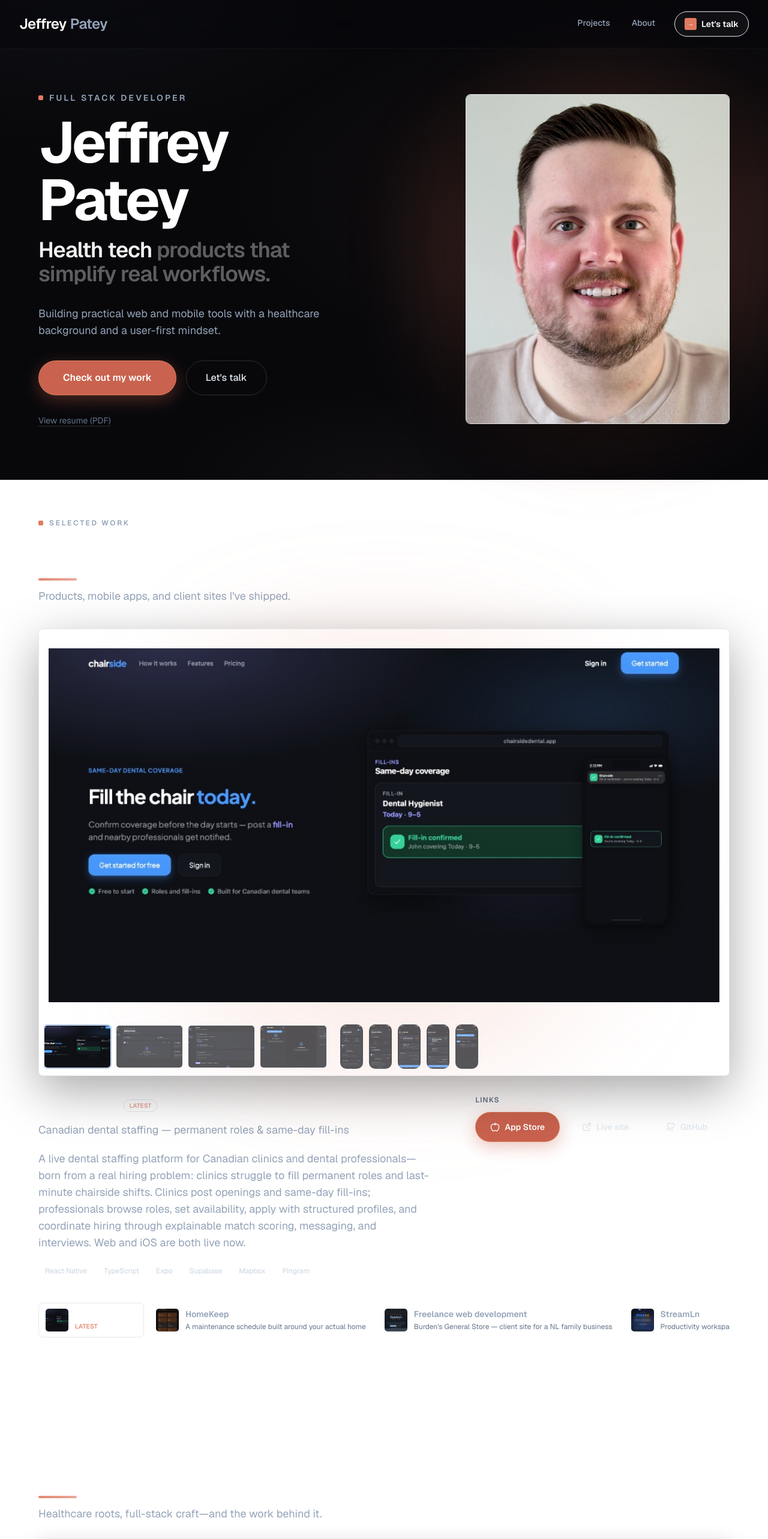
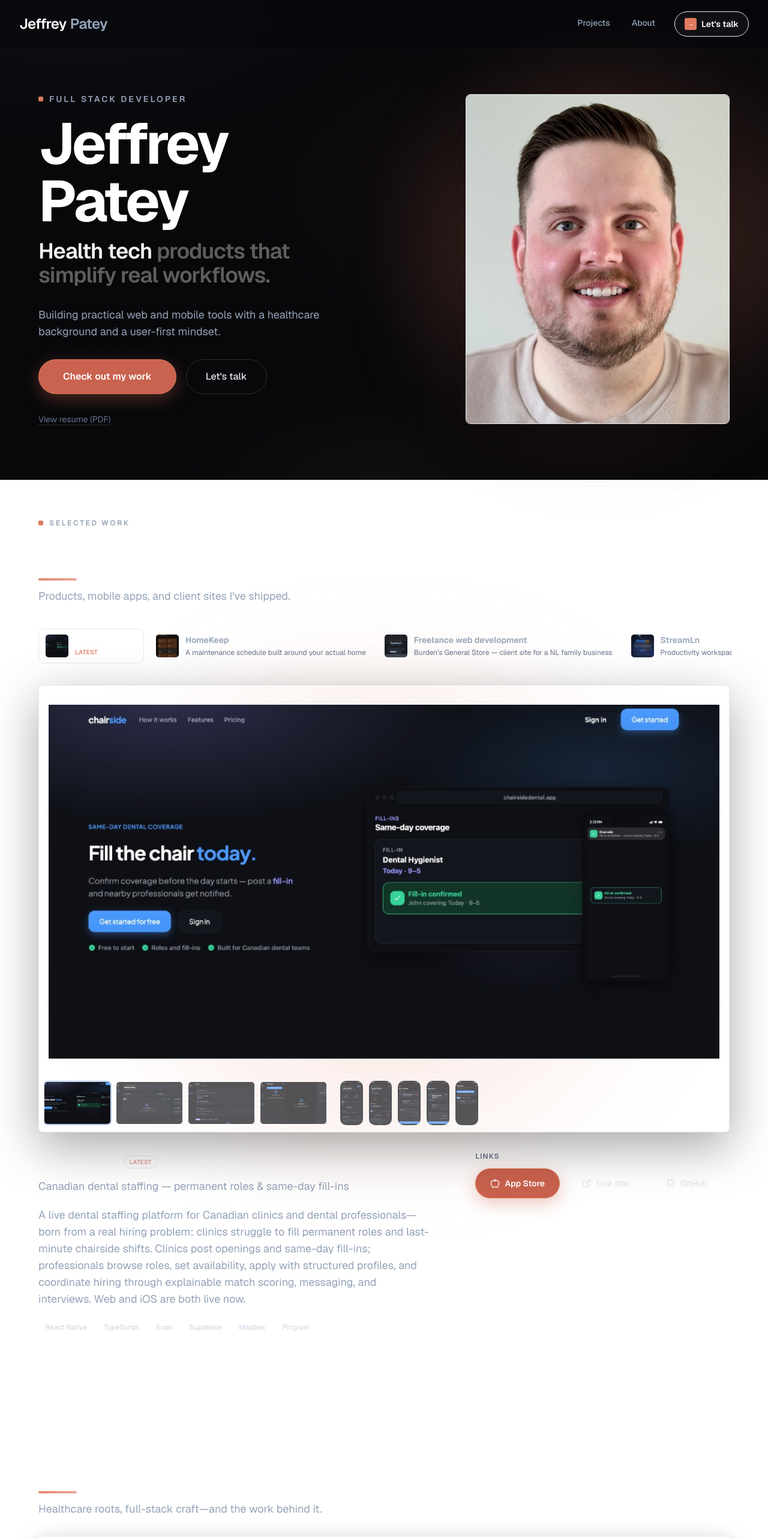
Before and after one commit to jvpatey/portfolio, a Next.js app: page / in a window 1280 px wide. Shown: the top 2566 px of the page at 60% size. Built offline with nearby package versions, Linux system fonts and the light colour scheme; no server answers.

Commit message:
feat(Design): improve mobile responsiveness

```diff
--- a/components/Hero.tsx
+++ b/components/Hero.tsx
@@ -48,7 +48,7 @@ export default function Hero() {
   return (
     <section
       id="hero"
-      className="relative flex min-h-[calc(100dvh-4rem)] items-center overflow-x-clip px-4 py-12 sm:px-6 sm:py-14 lg:px-8 lg:py-16"
+      className="relative flex min-h-[calc(100dvh-4rem)] items-center overflow-x-clip px-4 py-8 sm:px-6 sm:py-12 lg:px-8 lg:py-16"
     >
       <motion.div
         className="relative z-20 mx-auto w-full max-w-6xl"
@@ -56,9 +56,12 @@ export default function Hero() {
         initial="hidden"
         animate="show"
       >
-        <div className="grid w-full grid-cols-1 items-center gap-10 lg:grid-cols-12 lg:gap-x-10 xl:gap-x-14">
-          <div className="flex flex-col gap-7 sm:gap-8 lg:col-span-6">
-            <header className="space-y-3 sm:space-y-4">
+        {/*
+          Mobile: name → portrait → copy/CTAs (face in first viewport)
+          Desktop: text left, portrait right
+        */}
+        <div className="grid w-full grid-cols-1 items-center gap-5 sm:gap-8 lg:grid-cols-12 lg:gap-x-10 xl:gap-x-14">
+          <header className="order-1 space-y-2.5 sm:space-y-4 lg:col-span-6 lg:col-start-1 lg:row-start-1">
             <motion.p
               variants={item}
               className="flex items-center gap-2.5 text-xs font-semibold uppercase tracking-[0.22em] text-slate-400 sm:text-sm"
@@ -72,14 +75,14 @@ export default function Hero() {
 
             <motion.h1
               variants={item}
-                className="text-balance text-5xl font-bold leading-[0.98] tracking-[-0.04em] text-white sm:text-6xl md:text-7xl lg:text-[4.75rem] xl:text-8xl"
+              className="text-balance text-[2.65rem] font-bold leading-[0.98] tracking-[-0.04em] text-white sm:text-6xl md:text-7xl lg:text-[4.75rem] xl:text-8xl"
             >
               Jeffrey Patey
             </motion.h1>
 
             <motion.p
               variants={item}
-                className="max-w-xl text-balance text-2xl font-semibold leading-snug tracking-tight sm:text-3xl md:text-4xl"
+              className="max-w-xl text-balance text-xl font-semibold leading-snug tracking-tight sm:text-3xl md:text-4xl"
             >
               <span className="text-white/95">Health tech</span>
               <span className="text-white/35">
@@ -89,9 +92,12 @@ export default function Hero() {
             </motion.p>
           </header>
 
+          <HeroAside item={item} />
+
+          <div className="order-3 flex flex-col gap-5 sm:gap-6 lg:col-span-6 lg:col-start-1 lg:row-start-2 lg:gap-8">
             <motion.p
               variants={item}
-              className="max-w-lg text-base leading-relaxed text-slate-400 md:text-lg"
+              className="max-w-lg text-sm leading-relaxed text-slate-400 sm:text-base md:text-lg"
             >
               Building practical web and mobile tools with a healthcare
               background and a user-first mindset.
@@ -99,12 +105,12 @@ export default function Hero() {
 
             <motion.div
               variants={item}
-              className="flex flex-col gap-3 pt-1 sm:flex-row sm:flex-wrap sm:items-center sm:gap-4"
+              className="flex flex-col gap-2.5 sm:flex-row sm:flex-wrap sm:items-center sm:gap-4"
             >
               <motion.a
                 href="#projects"
                 onClick={(e) => handleSmoothScroll(e, "#projects")}
-                className="relative inline-flex w-full cursor-pointer items-center justify-center rounded-full border border-orange-300/30 px-10 py-4 text-center text-base font-semibold text-white shadow-[0_8px_28px_rgba(201,98,78,0.36)] transition-[box-shadow,background-color] duration-300 hover:border-orange-200/40 hover:shadow-[0_12px_36px_rgba(201,98,78,0.46)] focus:outline-none focus-visible:ring-2 focus-visible:ring-[var(--accent-primary)]/55 focus-visible:ring-offset-2 focus-visible:ring-offset-[var(--hero-base)] sm:w-auto"
+                className="relative inline-flex w-full cursor-pointer items-center justify-center rounded-full border border-orange-300/30 px-8 py-3.5 text-center text-base font-semibold text-white shadow-[0_8px_28px_rgba(201,98,78,0.36)] transition-[box-shadow,background-color] duration-300 hover:border-orange-200/40 hover:shadow-[0_12px_36px_rgba(201,98,78,0.46)] focus:outline-none focus-visible:ring-2 focus-visible:ring-[var(--accent-primary)]/55 focus-visible:ring-offset-2 focus-visible:ring-offset-[var(--hero-base)] sm:w-auto sm:px-10 sm:py-4"
                 style={{ backgroundColor: "var(--cta-solid)" }}
                 whileHover={
                   reduceMotion
@@ -123,7 +129,7 @@ export default function Hero() {
               <a
                 href="#contact"
                 onClick={(e) => handleSmoothScroll(e, "#contact")}
-                className="inline-flex w-full items-center justify-center rounded-full border border-white/15 px-8 py-4 text-base font-medium text-slate-200 transition-colors hover:border-white/25 hover:bg-white/[0.04] sm:w-auto"
+                className="inline-flex w-full items-center justify-center rounded-full border border-white/15 px-8 py-3.5 text-base font-medium text-slate-200 transition-colors hover:border-white/25 hover:bg-white/[0.04] sm:w-auto sm:py-4"
               >
                 Let&apos;s talk
               </a>
@@ -140,8 +146,6 @@ export default function Hero() {
               </a>
             </motion.p>
           </div>
-
-          <HeroAside item={item} />
         </div>
       </motion.div>
     </section>
--- a/components/HeroAside.tsx
+++ b/components/HeroAside.tsx
@@ -9,13 +9,12 @@ export default function HeroAside({ item }: { item: Variants }) {
   return (
     <motion.aside
       variants={item}
-      className="relative mt-12 flex justify-center overflow-visible lg:col-span-6 lg:mt-0 lg:justify-end"
+      className="relative order-2 flex justify-center overflow-visible lg:col-span-6 lg:col-start-7 lg:row-span-2 lg:row-start-1 lg:mt-0 lg:justify-end"
       aria-label="Portrait"
     >
-      <div className="relative mx-auto w-full max-w-[380px] overflow-visible sm:max-w-[420px] lg:mx-0 lg:max-w-none lg:w-[min(100%,440px)]">
-        {/* Copper glow sits behind the frame — must not be clipped by parents */}
+      <div className="relative mx-auto w-full max-w-[280px] overflow-visible sm:max-w-[340px] lg:mx-0 lg:max-w-none lg:w-[min(100%,440px)]">
         <div
-          className="pointer-events-none absolute left-1/2 top-1/2 z-0 h-[160%] w-[160%] -translate-x-1/2 -translate-y-1/2 rounded-full blur-2xl"
+          className="pointer-events-none absolute left-1/2 top-1/2 z-0 h-[140%] w-[140%] -translate-x-1/2 -translate-y-1/2 rounded-full blur-2xl sm:h-[160%] sm:w-[160%]"
           style={{
             background:
               "radial-gradient(circle at center, rgba(224,122,95,0.55) 0%, rgba(224,122,95,0.22) 32%, rgba(224,122,95,0.08) 52%, transparent 70%)",
@@ -39,7 +38,7 @@ export default function HeroAside({ item }: { item: Variants }) {
             fill
             priority
             className="object-cover object-[center_20%]"
-            sizes="(min-width: 1024px) 440px, 90vw"
+            sizes="(min-width: 1024px) 440px, (min-width: 640px) 340px, 280px"
           />
           <div
             className="pointer-events-none absolute inset-0 bg-gradient-to-t from-[var(--hero-base)]/25 via-transparent to-transparent"
--- a/components/MediaCarousel.tsx
+++ b/components/MediaCarousel.tsx
@@ -5,6 +5,7 @@ import {
   useEffect,
   useRef,
   useState,
+  type TouchEvent,
   type TransitionEvent,
 } from "react";
 import Image from "next/image";
@@ -24,22 +25,34 @@ interface MediaCarouselProps {
 }
 
 const EASE = "cubic-bezier(0.22, 1, 0.36, 1)";
+const SWIPE_THRESHOLD = 48;
+
+function nearActive(
+  index: number,
+  active: number,
+  underlay: number | null,
+  length: number,
+) {
+  if (index === active || index === underlay) return true;
+  if (length <= 1) return index === active;
+  const prev = (active - 1 + length) % length;
+  const next = (active + 1) % length;
+  return index === prev || index === next;
+}
 
 export default function MediaCarousel({ items, alt }: MediaCarouselProps) {
   const reduceMotion = useReducedMotion();
   const durationMs = reduceMotion ? 0 : 420;
 
-  /** Fully visible slide (and the one that remains on top after a fade). */
   const [active, setActive] = useState(0);
-  /** Previous slide held opaque underneath during the fade — never animated. */
   const [underlay, setUnderlay] = useState<number | null>(null);
-  /** Active slide opacity target; starts false on navigate, then true to fade in. */
   const [topOpaque, setTopOpaque] = useState(true);
 
   const videoRefs = useRef<(HTMLVideoElement | null)[]>([]);
   const clearTimer = useRef<ReturnType<typeof setTimeout> | null>(null);
   const raf1 = useRef<number | null>(null);
   const raf2 = useRef<number | null>(null);
+  const touchStartX = useRef<number | null>(null);
 
   const busy = underlay !== null;
 
@@ -53,7 +66,6 @@ export default function MediaCarousel({ items, alt }: MediaCarouselProps) {
   };
 
   const settle = useCallback(() => {
-    // Drop underlay only after top is solid — top layer never unmounts/swaps.
     setUnderlay(null);
     setTopOpaque(true);
   }, []);
@@ -65,12 +77,10 @@ export default function MediaCarousel({ items, alt }: MediaCarouselProps) {
       videoRefs.current[active]?.pause();
       clearScheduled();
 
-      // Hold current as opaque underlay; mount next on top at opacity 0.
       setUnderlay(active);
       setActive(next);
       setTopOpaque(false);
 
-      // Two rAFs so the browser paints opacity 0 before transitioning to 1.
       raf1.current = requestAnimationFrame(() => {
         raf2.current = requestAnimationFrame(() => {
           setTopOpaque(true);
@@ -86,6 +96,7 @@ export default function MediaCarousel({ items, alt }: MediaCarouselProps) {
     setActive(0);
     setUnderlay(null);
     setTopOpaque(true);
+    touchStartX.current = null;
   }, [items]);
 
   useEffect(() => {
@@ -109,6 +120,24 @@ export default function MediaCarousel({ items, alt }: MediaCarouselProps) {
     settle();
   };
 
+  const onTouchStart = (event: TouchEvent) => {
+    touchStartX.current = event.changedTouches[0]?.clientX ?? null;
+  };
+
+  const onTouchEnd = (event: TouchEvent) => {
+    if (touchStartX.current === null || busy || items.length < 2) return;
+    const endX = event.changedTouches[0]?.clientX;
+    if (endX === undefined) return;
+    const delta = endX - touchStartX.current;
+    touchStartX.current = null;
+    if (Math.abs(delta) < SWIPE_THRESHOLD) return;
+    if (delta < 0) {
+      goTo((active + 1) % items.length);
+    } else {
+      goTo((active - 1 + items.length) % items.length);
+    }
+  };
+
   const carouselArrowBtn =
     "absolute top-1/2 z-30 flex -translate-y-1/2 touch-manipulation items-center justify-center rounded-full border border-white/10 bg-[var(--hero-base)]/90 p-2 text-white shadow-[0_8px_32px_rgba(0,0,0,0.25),inset_0_1px_0_rgba(255,255,255,0.04)] backdrop-blur-sm transition-[opacity,background-color,border-color] duration-300 hover:border-white/15 hover:bg-[var(--surface-1)] disabled:opacity-50 sm:p-2.5 opacity-100 sm:opacity-0 sm:group-hover:opacity-100";
 
@@ -119,11 +148,11 @@ export default function MediaCarousel({ items, alt }: MediaCarouselProps) {
           type="button"
           onClick={() => goTo((active - 1 + items.length) % items.length)}
           disabled={busy}
-          className={`left-2 ${carouselArrowBtn}`}
+          className={`left-1.5 sm:left-2 ${carouselArrowBtn}`}
           aria-label="Previous media"
         >
           <svg
-            className="h-6 w-6"
+            className="h-5 w-5 sm:h-6 sm:w-6"
             fill="none"
             stroke="currentColor"
             viewBox="0 0 24 24"
@@ -138,13 +167,20 @@ export default function MediaCarousel({ items, alt }: MediaCarouselProps) {
         </button>
       ) : null}
 
-      <div className="relative aspect-[16/10] w-full overflow-hidden rounded-md bg-transparent sm:aspect-[16/9]">
+      {/* Taller on phones so mobile screenshots read larger */}
+      <div
+        className="relative aspect-[4/5] w-full overflow-hidden rounded-md bg-transparent touch-pan-y sm:aspect-[16/10] md:aspect-[16/9]"
+        onTouchStart={onTouchStart}
+        onTouchEnd={onTouchEnd}
+      >
         {items.map((item, index) => {
+          if (!nearActive(index, active, underlay, items.length)) {
+            return null;
+          }
+
           const isActive = index === active;
           const isUnderlay = index === underlay;
 
-          // Active fades in on top. Underlay stays fully opaque with no transition.
-          // Everything else stays mounted at opacity 0 for decode cache.
           let opacity = 0;
           let zIndex = 0;
           let transition = "none";
@@ -181,7 +217,7 @@ export default function MediaCarousel({ items, alt }: MediaCarouselProps) {
                   width={1600}
                   height={900}
                   sizes="(max-width: 768px) 100vw, (max-width: 1280px) 90vw, 1152px"
-                  priority={index <= 1}
+                  priority={index === 0}
                   draggable={false}
                   className="h-full w-full rounded-sm object-contain"
                 />
@@ -212,11 +248,11 @@ export default function MediaCarousel({ items, alt }: MediaCarouselProps) {
           type="button"
           onClick={() => goTo((active + 1) % items.length)}
           disabled={busy}
-          className={`right-2 ${carouselArrowBtn}`}
+          className={`right-1.5 sm:right-2 ${carouselArrowBtn}`}
           aria-label="Next media"
         >
           <svg
-            className="h-6 w-6"
+            className="h-5 w-5 sm:h-6 sm:w-6"
             fill="none"
             stroke="currentColor"
             viewBox="0 0 24 24"
@@ -232,16 +268,20 @@ export default function MediaCarousel({ items, alt }: MediaCarouselProps) {
       ) : null}
 
       {items.length > 1 ? (
-        <div className="mt-3 flex w-full items-center gap-2 overflow-x-auto pb-0.5 [scrollbar-width:thin]">
+        <div className="-mx-1 mt-3 flex w-[calc(100%+0.5rem)] items-center gap-2 overflow-x-auto px-1 pb-0.5 [scrollbar-width:thin]">
           {items.map((item, index) => {
             const device = item.device ?? "web";
-            const prevDevice = index > 0 ? (items[index - 1].device ?? "web") : device;
+            const prevDevice =
+              index > 0 ? (items[index - 1].device ?? "web") : device;
             const showDivider = index > 0 && device !== prevDevice;
             const selected = index === active;
             const isMobile = device === "mobile";
 
             return (
-              <div key={`${item.src}-thumb-wrap`} className="flex shrink-0 items-center gap-2">
+              <div
+                key={`${item.src}-thumb-wrap`}
+                className="flex shrink-0 items-center gap-2"
+              >
                 {showDivider ? (
                   <div
                     className="mx-0.5 flex h-14 w-px shrink-0 self-center bg-white/20 sm:h-16"
--- a/components/Navigation.tsx
+++ b/components/Navigation.tsx
@@ -239,7 +239,7 @@ export default function Navigation() {
               transition={{ duration: 0.25, ease: [0.4, 0, 0.2, 1] }}
               onClick={() => setIsMobileMenuOpen(false)}
               className="fixed inset-0 z-40 bg-black/88 backdrop-blur-md md:hidden"
-              style={{ top: "80px" }}
+              style={{ top: "64px" }}
             />
 
             {/* Menu Content — opaque surface so links stay readable over the hero */}
--- a/components/Projects.tsx
+++ b/components/Projects.tsx
@@ -367,6 +367,63 @@ export default function Projects() {
           </p>
         </motion.header>
 
+        {/* Project switcher — above stage so it’s reachable on mobile */}
+        <div
+          role="tablist"
+          aria-label="Projects"
+          aria-orientation="horizontal"
+          className="-mx-1 mb-6 flex gap-2 overflow-x-auto px-1 pb-1 [scrollbar-width:thin] sm:mb-8"
+        >
+          {PROJECTS.map((p, index) => {
+            const isSelected = selectedId === p.id;
+            return (
+              <button
+                key={p.id}
+                id={`project-tab-${p.id}`}
+                ref={(el) => {
+                  tabRefs.current[index] = el;
+                }}
+                type="button"
+                role="tab"
+                aria-selected={isSelected}
+                aria-controls={DETAIL_PANEL_ID}
+                tabIndex={isSelected ? 0 : -1}
+                onClick={() => setSelectedId(p.id)}
+                onKeyDown={(e) => onTabKeyDown(e, index)}
+                className={`group flex min-w-[9.25rem] shrink-0 items-center gap-2.5 rounded-lg border px-2.5 py-2 text-left transition-[colors,transform,border-color,background-color] duration-200 focus:outline-none focus-visible:ring-2 focus-visible:ring-[var(--accent-primary)]/45 focus-visible:ring-offset-2 focus-visible:ring-offset-[var(--hero-base)] sm:min-w-[11rem] ${
+                  isSelected
+                    ? "border-[var(--accent-primary)]/40 bg-white/[0.07] text-white"
+                    : "border-white/10 bg-white/[0.02] text-slate-400 hover:border-white/18 hover:bg-white/[0.04] hover:text-slate-200"
+                }`}
+              >
+                <span className="relative h-10 w-10 shrink-0 overflow-hidden rounded-md border border-white/10">
+                  <Image
+                    src={p.cover}
+                    alt=""
+                    fill
+                    className="object-cover"
+                    sizes="40px"
+                  />
+                </span>
+                <span className="min-w-0">
+                  <span className="block truncate text-sm font-semibold leading-snug text-inherit">
+                    {p.name}
+                  </span>
+                  {projectIsLatest(p) ? (
+                    <span className="mt-0.5 block text-[0.65rem] font-medium uppercase tracking-wide text-[var(--accent-primary)]">
+                      Latest
+                    </span>
+                  ) : (
+                    <span className="mt-0.5 block truncate text-xs text-slate-500 group-hover:text-slate-400">
+                      {p.tagline}
+                    </span>
+                  )}
+                </span>
+              </button>
+            );
+          })}
+        </div>
+
         {/* Featured media stage */}
         <motion.div
           key={`stage-${selectedId}`}
@@ -411,7 +468,7 @@ export default function Projects() {
             duration: reduceMotion ? 0 : 0.35,
             ease: heroEase,
           }}
-          className="mb-10 grid gap-8 lg:grid-cols-12 lg:gap-10"
+          className="grid gap-8 lg:grid-cols-12 lg:gap-10"
         >
           <div className="lg:col-span-7">
             <div className="flex flex-wrap items-center gap-2.5">
@@ -443,63 +500,6 @@ export default function Projects() {
             <div className={linkRowClass}>{detail.links}</div>
           </div>
         </motion.div>
-
-        {/* Slim project switcher */}
-        <div
-          role="tablist"
-          aria-label="Projects"
-          aria-orientation="horizontal"
-          className="flex gap-2 overflow-x-auto pb-1 [scrollbar-width:thin]"
-        >
-          {PROJECTS.map((p, index) => {
-            const isSelected = selectedId === p.id;
-            return (
-              <button
-                key={p.id}
-                id={`project-tab-${p.id}`}
-                ref={(el) => {
-                  tabRefs.current[index] = el;
-                }}
-                type="button"
-                role="tab"
-                aria-selected={isSelected}
-                aria-controls={DETAIL_PANEL_ID}
-                tabIndex={isSelected ? 0 : -1}
-                onClick={() => setSelectedId(p.id)}
-                onKeyDown={(e) => onTabKeyDown(e, index)}
-                className={`group flex min-w-[9.5rem] shrink-0 items-center gap-2.5 rounded-lg border px-2.5 py-2 text-left transition-[colors,transform,border-color,background-color] duration-200 focus:outline-none focus-visible:ring-2 focus-visible:ring-[var(--accent-primary)]/45 focus-visible:ring-offset-2 focus-visible:ring-offset-[var(--hero-base)] sm:min-w-[11rem] ${
-                  isSelected
-                    ? "border-[var(--accent-primary)]/40 bg-white/[0.07] text-white"
-                    : "border-white/10 bg-white/[0.02] text-slate-400 hover:border-white/18 hover:bg-white/[0.04] hover:text-slate-200"
-                }`}
-              >
-                <span className="relative h-10 w-10 shrink-0 overflow-hidden rounded-md border border-white/10">
-                  <Image
-                    src={p.cover}
-                    alt=""
-                    fill
-                    className="object-cover"
-                    sizes="40px"
-                  />
-                </span>
-                <span className="min-w-0">
-                  <span className="block truncate text-sm font-semibold leading-snug text-inherit">
-                    {p.name}
-                  </span>
-                  {projectIsLatest(p) ? (
-                    <span className="mt-0.5 block text-[0.65rem] font-medium uppercase tracking-wide text-[var(--accent-primary)]">
-                      Latest
-                    </span>
-                  ) : (
-                    <span className="mt-0.5 block truncate text-xs text-slate-500 group-hover:text-slate-400">
-                      {p.tagline}
-                    </span>
-                  )}
-                </span>
-              </button>
-            );
-          })}
-        </div>
       </div>
     </section>
   );
```
Lines whose indentation alone changed are shown as unchanged.
